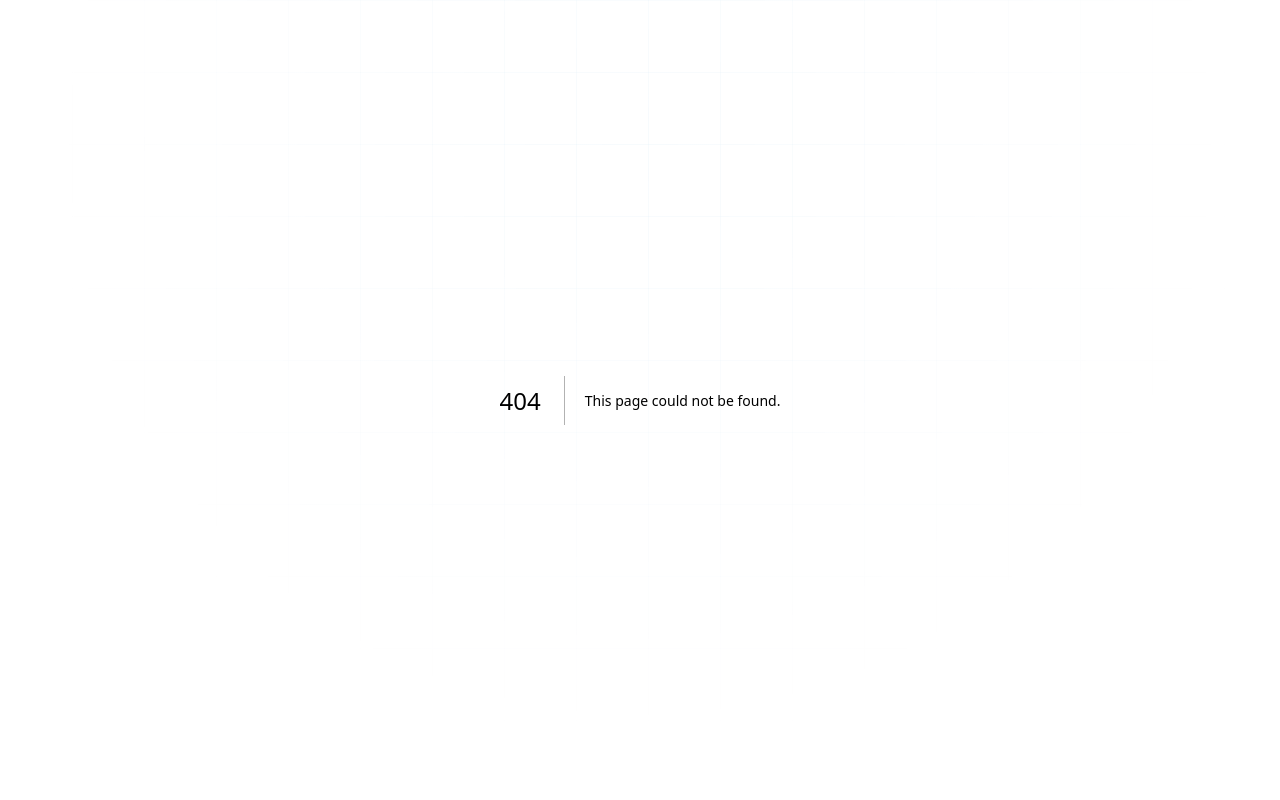
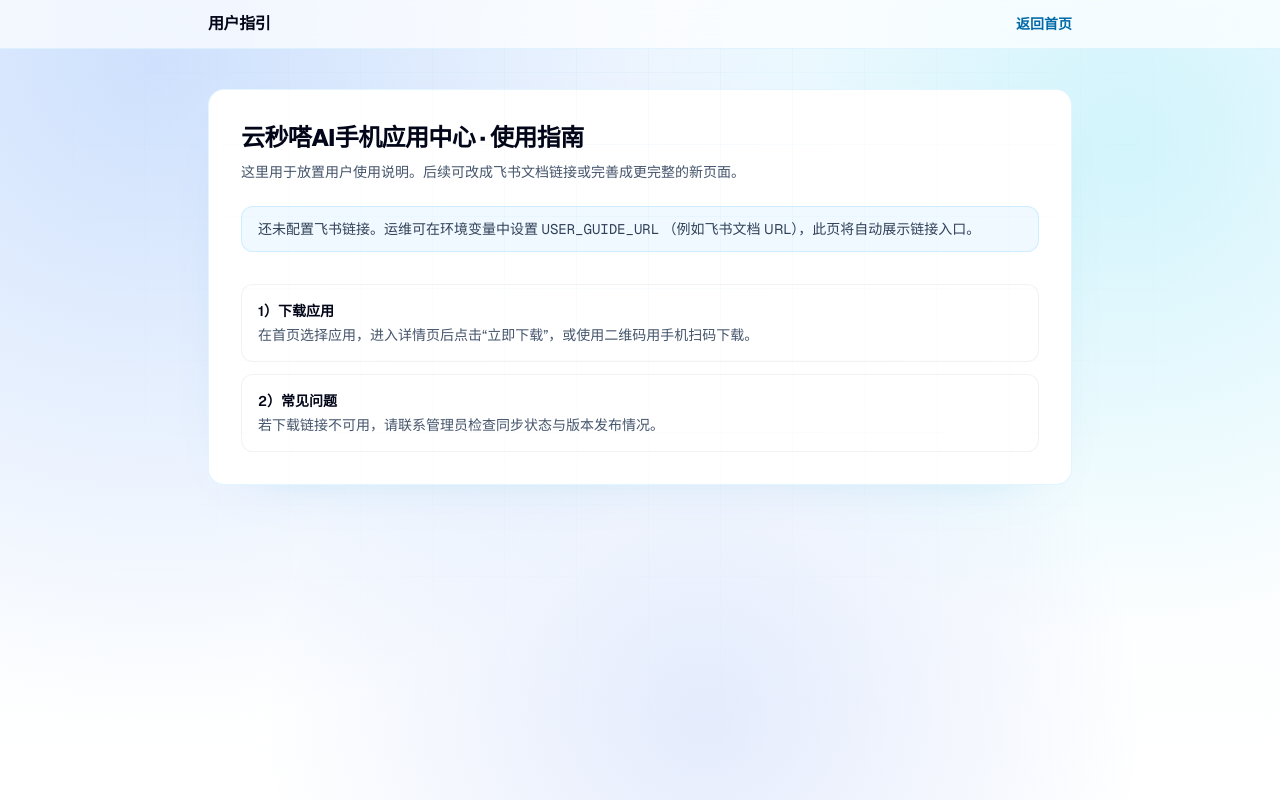
Before and after one commit to lileibebetter-dev/instaup-phone, a Next.js app in the folder app/: page /guide in a window 1280 px wide. Before the commit this address had no page. Built offline with nearby package versions, Linux system fonts and the light colour scheme.

Commit message:
feat(web): add homepage header logo + user guide entry

```diff
--- /dev/null
+++ b/app/src/app/guide/page.tsx
@@ -0,0 +1,65 @@
+import Link from "next/link";
+
+export const dynamic = "force-dynamic";
+
+export default function GuidePage() {
+  const external = process.env.USER_GUIDE_URL?.trim() || "";
+
+  return (
+    <div className="min-h-screen text-slate-950">
+      <header className="sticky top-0 z-10 border-b border-sky-200/40 bg-white/70 backdrop-blur-xl">
+        <div className="mx-auto flex max-w-4xl items-center justify-between px-4 py-3">
+          <div className="font-semibold tracking-tight">用户指引</div>
+          <Link href="/" className="text-sm font-semibold text-sky-700 hover:underline">
+            返回首页
+          </Link>
+        </div>
+      </header>
+
+      <main className="mx-auto max-w-4xl px-4 py-10">
+        <section className="rounded-2xl border border-sky-200/40 bg-white p-8 shadow-[0_18px_60px_-46px_rgba(2,132,199,0.35)]">
+          <h1 className="text-2xl font-extrabold tracking-tight text-slate-950">
+            云秒嗒AI手机应用中心 · 使用指南
+          </h1>
+          <p className="mt-2 text-sm text-slate-600">
+            这里用于放置用户使用说明。后续可改成飞书文档链接或完善成更完整的新页面。
+          </p>
+
+          {external ? (
+            <div className="mt-6 rounded-xl border border-sky-200/60 bg-sky-50 px-4 py-3">
+              <div className="text-sm font-semibold text-slate-900">飞书/外部指引链接</div>
+              <a
+                href={external}
+                className="mt-2 block break-all text-sm font-semibold text-sky-700 hover:underline"
+                target="_blank"
+                rel="noreferrer"
+              >
+                {external}
+              </a>
+            </div>
+          ) : (
+            <div className="mt-6 rounded-xl border border-sky-200/60 bg-sky-50 px-4 py-3 text-sm text-slate-700">
+              还未配置飞书链接。运维可在环境变量中设置 <code className="font-mono">USER_GUIDE_URL</code>{" "}
+             （例如飞书文档 URL），此页将自动展示链接入口。
+            </div>
+          )}
+
+          <div className="mt-8 grid gap-3">
+            <div className="rounded-xl border border-black/5 bg-white p-4">
+              <div className="text-sm font-semibold">1）下载应用</div>
+              <div className="mt-1 text-sm text-slate-600">
+                在首页选择应用，进入详情页后点击“立即下载”，或使用二维码用手机扫码下载。
+              </div>
+            </div>
+            <div className="rounded-xl border border-black/5 bg-white p-4">
+              <div className="text-sm font-semibold">2）常见问题</div>
+              <div className="mt-1 text-sm text-slate-600">
+                若下载链接不可用，请联系管理员检查同步状态与版本发布情况。
+              </div>
+            </div>
+          </div>
+        </section>
+      </main>
+    </div>
+  );
+}
--- a/app/src/app/page.tsx
+++ b/app/src/app/page.tsx
@@ -1,4 +1,5 @@
 import Link from "next/link";
+import Image from "next/image";
 import { prisma } from "@/lib/prisma";
 
 export const dynamic = "force-dynamic";
@@ -39,6 +40,28 @@ export default async function Home({
 
   return (
     <div className="home-animated-bg min-h-screen text-slate-950">
+      <header className="sticky top-0 z-10 border-b border-sky-200/40 bg-white/70 backdrop-blur-xl">
+        <div className="mx-auto flex max-w-6xl items-center justify-between px-4 py-3">
+          <Link href="/" className="flex items-center gap-3">
+            <Image
+              src="/brand/instaup-logo.svg"
+              alt="云秒嗒 INSTAUP"
+              width={170}
+              height={52}
+              priority
+            />
+          </Link>
+          <nav className="flex items-center gap-2">
+            <Link
+              href="/guide"
+              className="rounded-xl border border-sky-200/60 bg-white px-4 py-2 text-sm font-semibold text-slate-800 shadow-sm shadow-sky-100/70 transition hover:border-sky-300/70 hover:bg-sky-50 focus-visible:outline-none focus-visible:ring-2 focus-visible:ring-sky-400/60 focus-visible:ring-offset-2"
+            >
+              用户指引
+            </Link>
+          </nav>
+        </div>
+      </header>
+
       <main className="mx-auto max-w-6xl px-4 py-10">
         <section className="relative overflow-hidden rounded-2xl border border-sky-200/40 bg-white/55 p-8 text-center shadow-[0_12px_40px_-22px_rgba(2,132,199,0.45)] backdrop-blur-xl">
           <div className="pointer-events-none absolute -left-24 -top-24 h-64 w-64 rounded-full bg-sky-400/20 blur-3xl" />
```
Also changed, not shown: app/public/brand/instaup-logo.svg (added).
